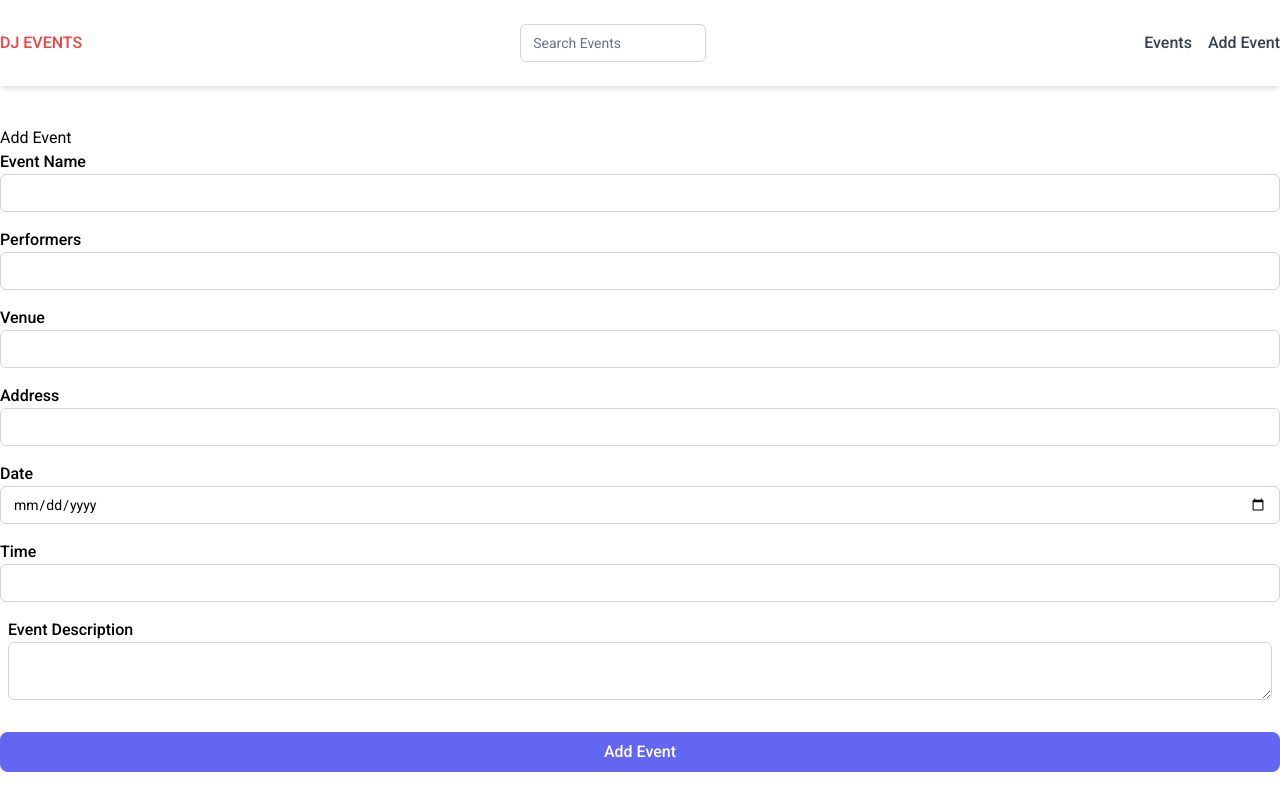
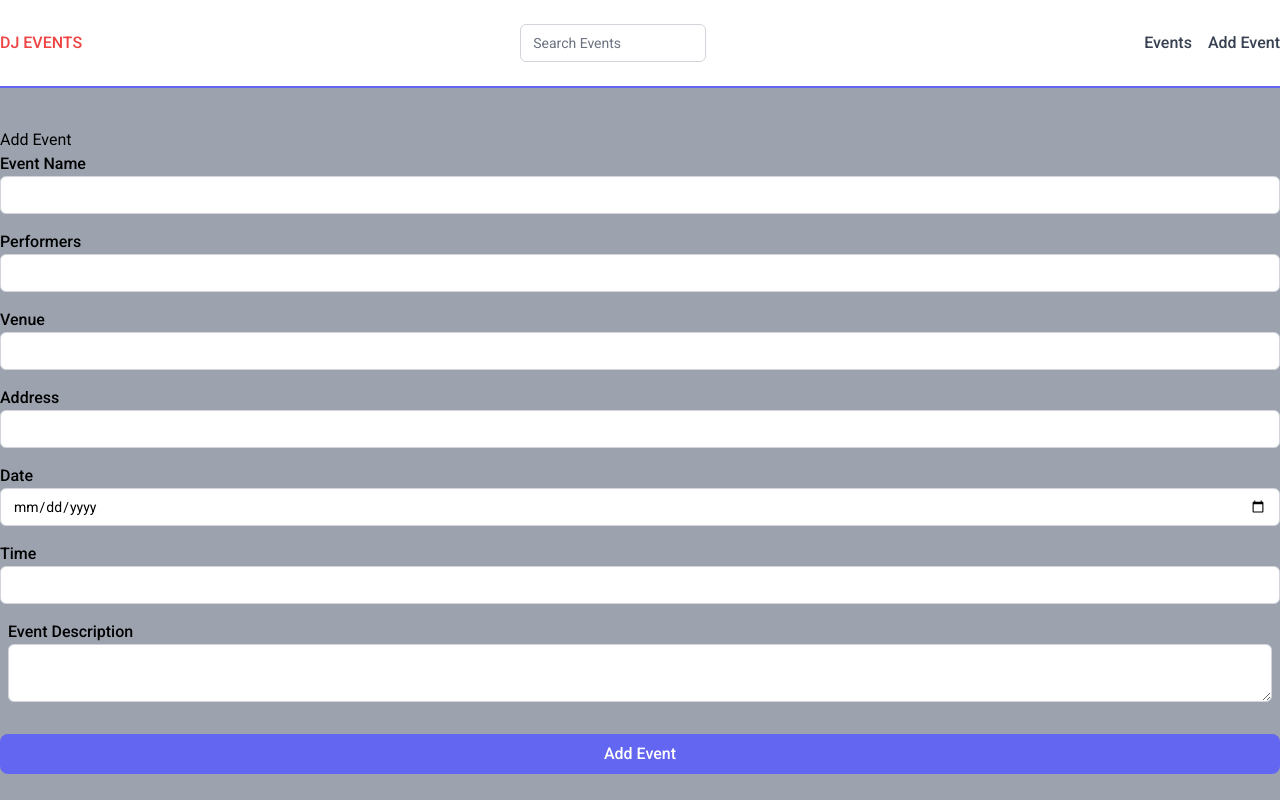
Before and after one commit to AngelinoVerhaeghe/Next-JS-DJ-Events, a Next.js app: page /events/add in a window 1280 px wide. Shown: the top 800 px of the page. Built offline with nearby package versions, Linux system fonts and the light colour scheme; no server answers.

Commit message:
adding function delete events

```diff
--- a/components/EventItem.js
+++ b/components/EventItem.js
@@ -3,7 +3,7 @@ import Image from "next/image";
 
 function EventItem({ event }) {
   return (
-    <div className="bg-white flex items-center justify-between shadow-xl my-5 p-6">
+    <div className="bg-white flex items-center justify-between shadow-xl my-5 p-6 rounded-lg">
       <div className="flex items-center">
         <Image
           src={
--- a/components/Header.js
+++ b/components/Header.js
@@ -3,7 +3,7 @@ import Search from "./Search";
 
 function Header() {
   return (
-    <header className="py-6 text-gray-700 font-medium shadow-md">
+    <header className="py-6 text-gray-700 font-medium shadow-lg border-b-2 border-indigo-500">
       <div className="flex items-center container justify-between mx-auto bg-white">
         <div>
           <Link href="/">
--- a/components/Layout.js
+++ b/components/Layout.js
@@ -18,7 +18,10 @@ function Layout({ title, keywords, description, children }) {
       <Header />
       {/* Use router.pathname to set only on homepage */}
       {router.pathname === "/" && <Showcase />}
-      <div className="container mx-auto mt-10 mb-20">{children}</div>
+      <div className="bg-gray-400">
+        <div className="container mx-auto pt-10 pb-20">{children}</div>
+      </div>
+
       <Footer />
     </div>
   );
--- a/pages/events/[slug].js
+++ b/pages/events/[slug].js
@@ -3,10 +3,29 @@ import { API_URL } from "@/config/index";
 import Image from "next/image";
 import Link from "next/link";
 import { FaPencilAlt, FaTimes } from "react-icons/fa";
+import { ToastContainer, toast } from "react-toastify";
+import "react-toastify/dist/ReactToastify.css";
+import { useRouter } from "next/router";
 
 function EventPage({ event }) {
-  const deleteEvent = (element) => {
-    console.log("delete");
+  const router = useRouter();
+  const deleteEvent = async (element) => {
+    /* Make request to delete event */
+    if (confirm("Are you sure?")) {
+      /* Adding option because its a delete  ,{ method: "DELETE" }*/
+      const response = await fetch(`${API_URL}/events/${event.id}`, {
+        method: "DELETE",
+      });
+
+      const data = response.json();
+
+      /* Check if delete is ok */
+      if (!response.ok) {
+        toast.error(data.message);
+      } else {
+        router.push("/events");
+      }
+    }
   };
   return (
     <Layout>
@@ -30,7 +49,7 @@ function EventPage({ event }) {
         </span>
 
         <h1 className="text-2xl font-bold">{event.name}</h1>
-
+        <ToastContainer />
         {/* Look if the image exists */}
         {event.image && (
           <div>
--- a/pages/events/index.js
+++ b/pages/events/index.js
@@ -1,11 +1,18 @@
 import Layout from "@/components/Layout";
 import EventItem from "@/components/EventItem";
 import { API_URL } from "@/config/index";
+import { FaCalendarAlt } from "react-icons/fa";
+import { IconContext } from "react-icons";
 
 function EventsPage({ events }) {
   return (
     <Layout>
-      <h1 className="font-bold text-3xl py-6">Events</h1>
+      <IconContext.Provider value={{ className: "h-6 w-6" }}>
+        <div className="flex items-center space-x-3">
+          <FaCalendarAlt />
+          <h1 className="font-bold text-3xl py-6">Events</h1>
+        </div>
+      </IconContext.Provider>
       {/* Show no events to page if length === 0 */}
       {events.length === 0 && <h3>No events to show</h3>}
 
--- a/styles/globals.css
+++ b/styles/globals.css
@@ -2,3 +2,9 @@
 @tailwind base;
 @tailwind components;
 @tailwind utilities;
+
+/* @layer base {
+  body {
+    @apply bg-gray-700;
+  }
+} */
```
